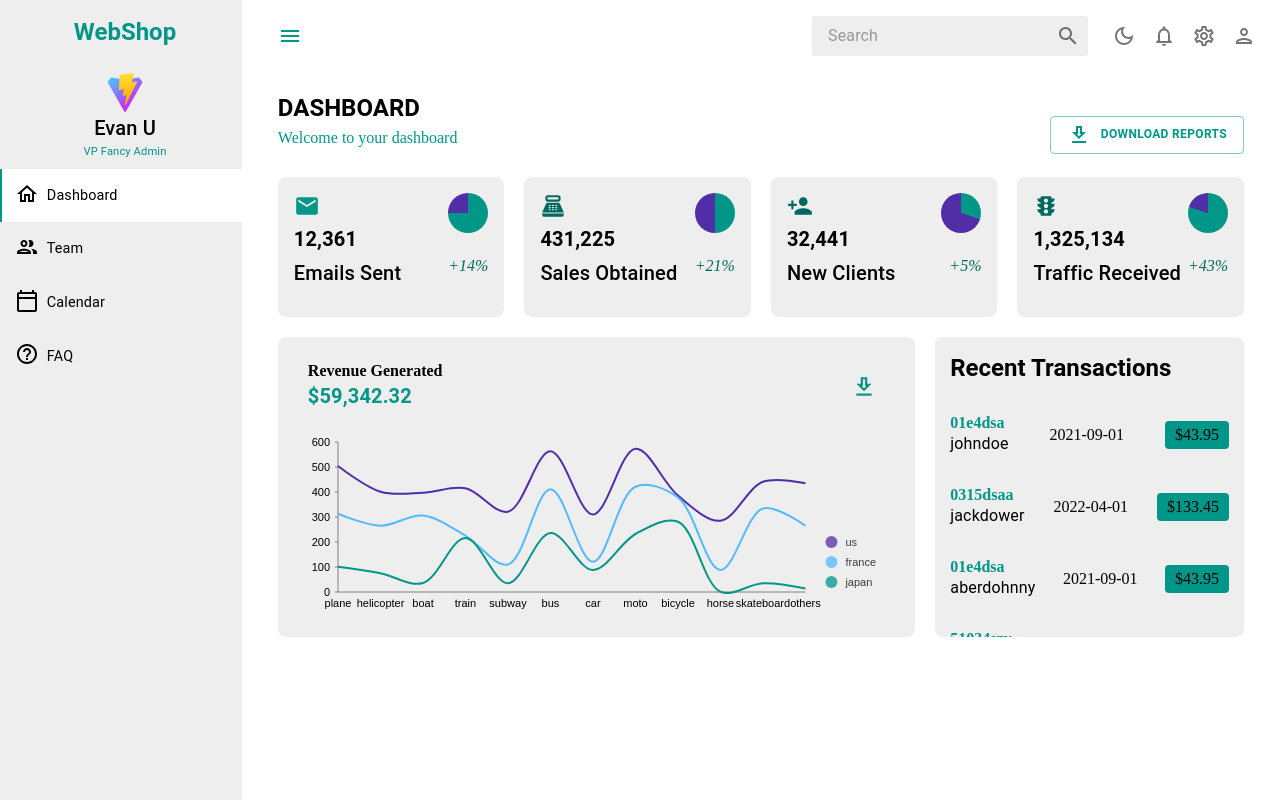
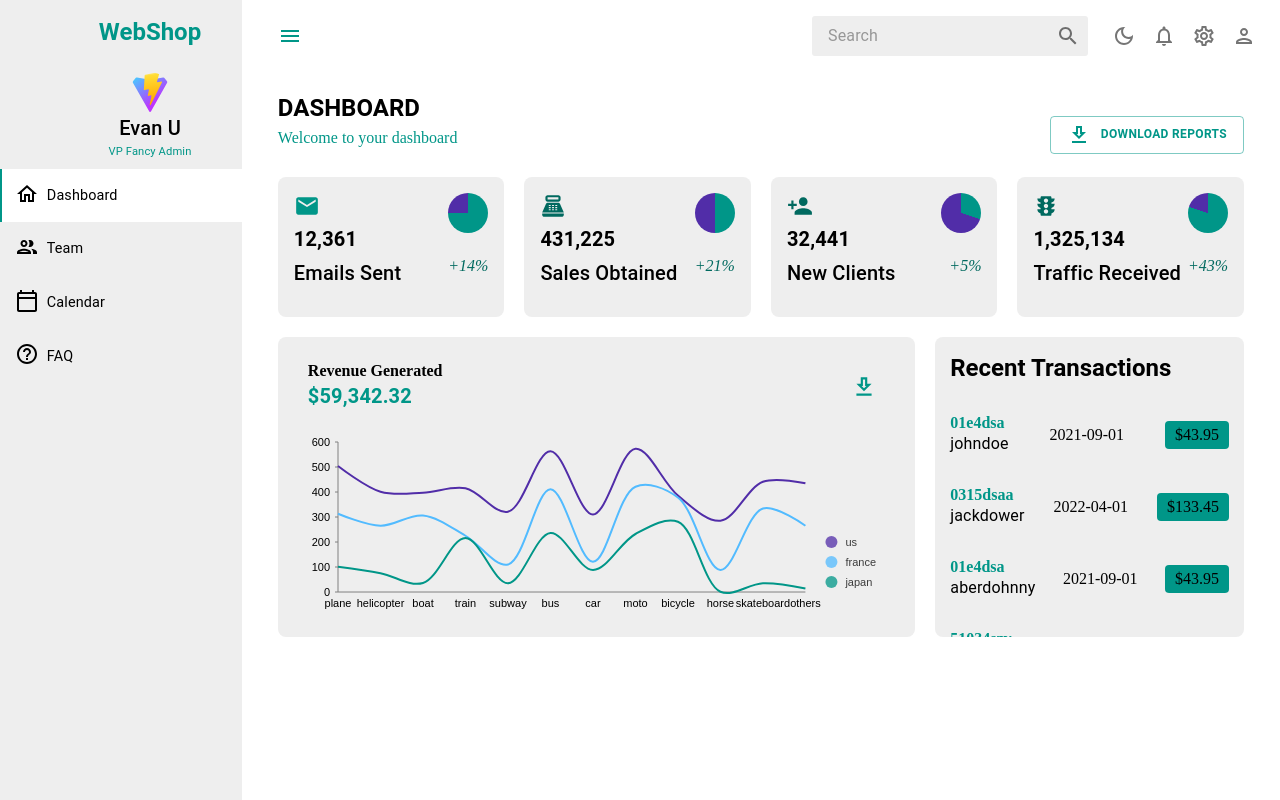
Before and after one commit to abdullah-omar-aly/admin-dashboard-with-react-mui, a React (Vite) app: page / in a window 1280 px wide. Built offline with nearby package versions, Linux system fonts and the light colour scheme.

Commit message:
hotfix/sidebar-overflow

```diff
--- a/src/App.jsx
+++ b/src/App.jsx
@@ -9,6 +9,7 @@ import { Routes , Route} from 'react-router-dom';
 import {Dashboard} from './scenes/dashboard'
 import { Team } from './scenes/team';
 import { Faq } from './scenes/faq';
+import {Calendar} from './scenes/calendar'
 
 
 export default function App() {
@@ -26,6 +27,7 @@ export default function App() {
                 <Route path='/' element={<Dashboard />} />
                 <Route path='/team' element={<Team />} />
                 <Route path='/faq' element={<Faq />} />
+                <Route path='/calendar' element={<Calendar />} />
             </Routes>
           </Box>
         </Box>
--- a/src/globals/sidebar/Sidebar.jsx
+++ b/src/globals/sidebar/Sidebar.jsx
@@ -38,16 +38,15 @@ export function Sidebar() {
   return (
     <Box
       component="aside"
-      display='flex'
       sx={{
         transitionProperty: 'width',
         transitionDuration: '300ms',
         width: isCollapsed ? 0 : '300px',
+        bgcolor: "red",
         overflow: 'hidden'
-
       }}
     >
-      <Box sx={{ minWidth: "250px", bgcolor: 'primary_bg.main' }}>
+      <Box sx={{  bgcolor: 'primary_bg.main' , width: "300px" , height: '100%' , overflowY: 'auto' }}>
         <Typography
           variant='h5'
           sx={{
```
